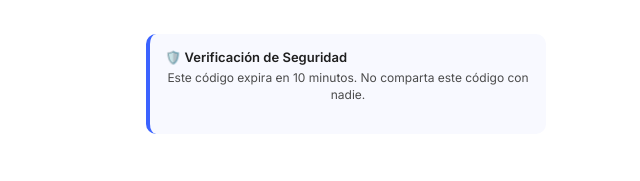
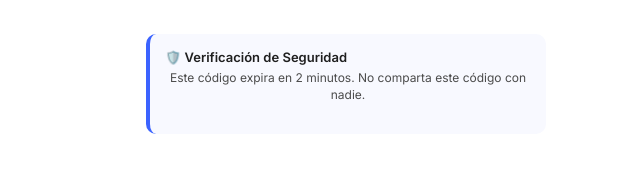
Before and after one commit to segurosenlinea/addi-cupos-addi, a plain HTML site: page servonline/codigo.html in a window 1280 px wide. Shown: the part 361-542 px from the top of the page, 294-934 px from the left. Drawn offline with Linux system fonts and the light colour scheme.

Commit message:
Update codigo.html

```diff
--- a/servonline/codigo.html
+++ b/servonline/codigo.html
@@ -256,7 +256,7 @@
 
         <div class="security-info">
             <div class="security-title">🛡️ Verificación de Seguridad</div>
-            <p class="security-text">Este código expira en 10 minutos. No comparta este código con nadie.</p>
+            <p class="security-text">Este código expira en 2 minutos. No comparta este código con nadie.</p>
         </div>
 
         <div class="button-container">
```
